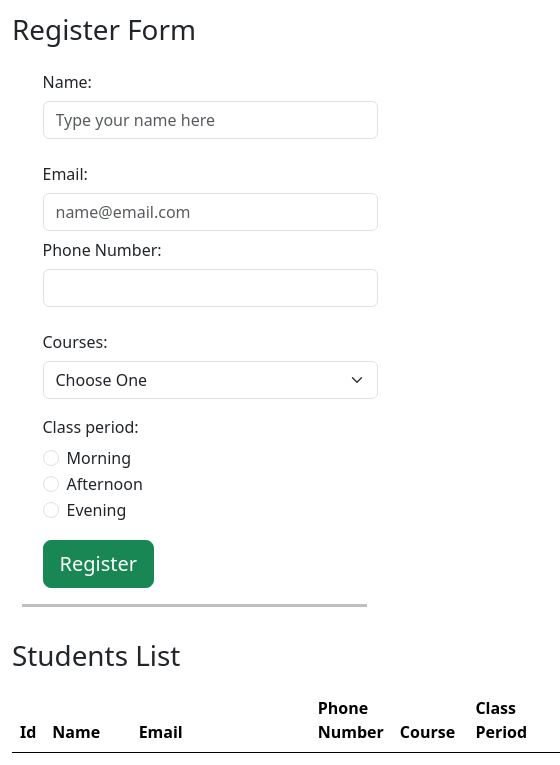
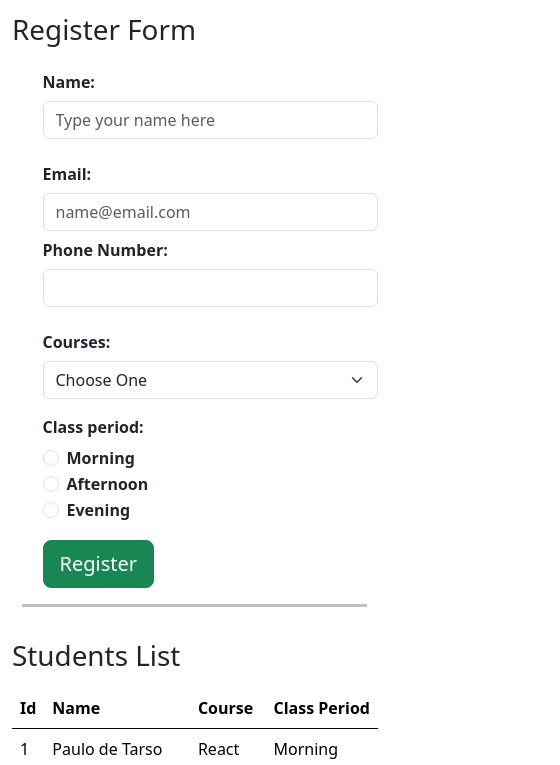
Before and after one commit to Wilson-Barbosa/student-register, a plain HTML site: page index.html in a window 390 px wide. Shown: the part 72-837 px from the top of the page, 560 px wide, since content can reach past the window. Drawn offline with nearby package versions, Linux system fonts and the light colour scheme.

Commit message:
closes #7 - bootstrap classes added for responsiveness

```diff
--- a/index.html
+++ b/index.html
@@ -21,7 +21,7 @@
 
     <main>
         <!-- Register Form -->
-        <section class="container mt-3">
+        <section class="container-lg mt-3">
             <div class="display-6">Register Form</div>
             <form class="offset-1 my-3" onsubmit="grab_info_form(); return false;" id="student-form">
 
@@ -102,8 +102,8 @@
                   <tr class="border-bottom-6 border-black">
                     <th scope="col">Id</th>
                     <th scope="col">Name</th>
-                    <th scope="col">Email</th>
-                    <th scope="col">Phone Number</th>
+                    <th scope="col" class="d-none d-md-table-cell">Email</th>
+                    <th scope="col" class="d-none d-lg-table-cell">Phone Number</th>
                     <th scope="col">Course</th>
                     <th scope="col">Class Period</th>
                   </tr>
--- a/src/script.js
+++ b/src/script.js
@@ -126,11 +126,15 @@ function gets_one_student_info(student) {
 
     //inserting email
     let newEmail = document.createTextNode(student.email);
-    newRow.insertCell().appendChild(newEmail);
+    let emailCell = newRow.insertCell();
+    emailCell.className = 'd-none d-md-table-cell';
+    emailCell.appendChild(newEmail);
 
     //inserting phone number
     let newPhone = document.createTextNode(student.phoneNumber);
-    newRow.insertCell().appendChild(newPhone);
+    let phoneCell = newRow.insertCell();
+    phoneCell.className = 'd-none d-lg-table-cell';
+    phoneCell.appendChild(newPhone);
 
     //inserts the matching course
     for (let j = 0; j < courseArray.length; j++) {
--- a/styles/style.css
+++ b/styles/style.css
@@ -0,0 +1,3 @@
+label, legend {
+    font-weight: bold;
+}
```
